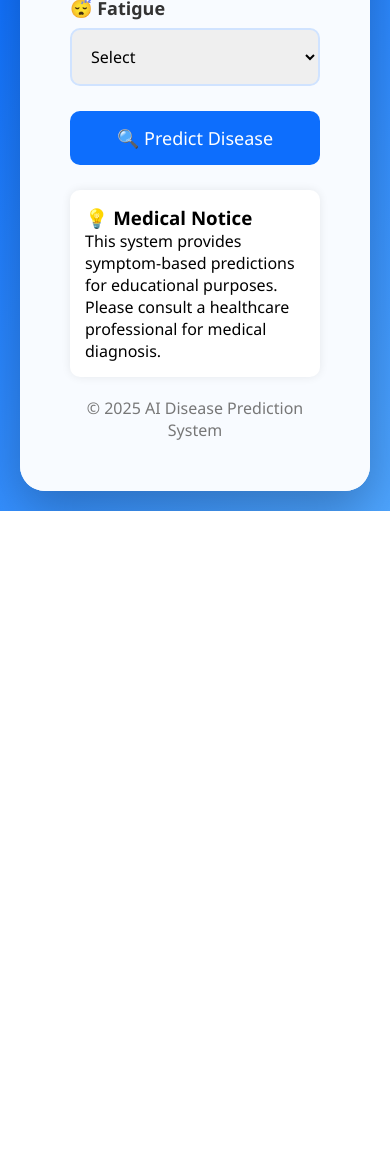
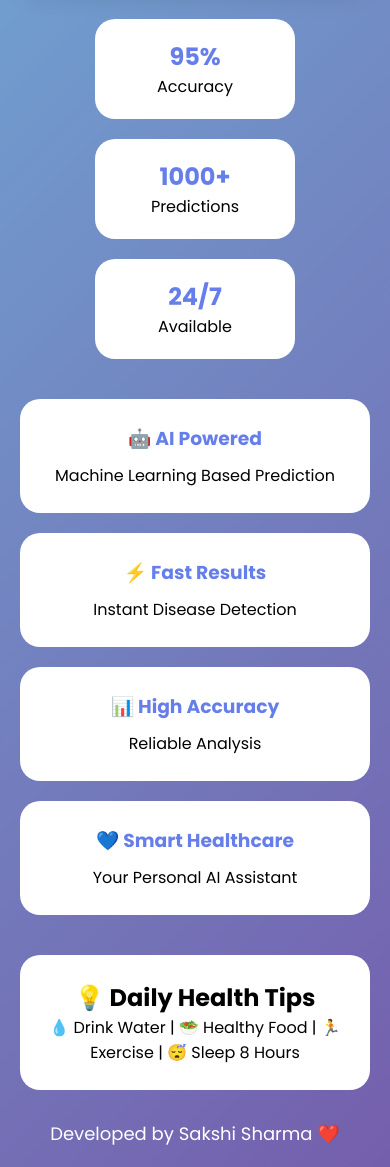
Before and after one commit to sakshisharma1682001/Disease-Prediction-System, a Flask app: page / in a window 390 px wide. Shown: the part 1038-2205 px from the top of the page. Before the commit the page ends 1549 px from the top, so only its background shows below. Run offline with Flask 3, Linux system fonts and the light colour scheme; parts of the project's set-up code (start-up, migrations or seed data) failed here and were passed over.

Commit message:
Updated project

```diff
--- a/app.py
+++ b/app.py
@@ -1,17 +1,20 @@
 from flask import Flask, render_template, request
 import joblib
 
+print("DEBUG: App starting...")
+
 app = Flask(__name__)
+print("DEBUG: Flask app created")
 
 model = joblib.load("model/disease_model.pkl")
 
 @app.route("/", methods=["GET", "POST"])
 def home():
-
+    print(f"DEBUG: Route hit with method = {request.method}")
     prediction = ""
 
     if request.method == "POST":
-
+        print("DEBUG: POST request received!")
         fever = int(request.form["fever"])
         cough = int(request.form["cough"])
         headache = int(request.form["headache"])
@@ -20,8 +23,10 @@ def home():
         result = model.predict([[fever, cough, headache, fatigue]])
 
         prediction = result[0]
+        print(f"DEBUG: Prediction = {prediction}")
 
     return render_template("index.html", prediction=prediction)
 
+
 if __name__ == "__main__":
-    app.run(debug=True)
+    app.run(debug=False)
--- a/templates/index.html
+++ b/templates/index.html
@@ -1,10 +1,11 @@
 <!DOCTYPE html>
-
 <html lang="en">
 <head>
 <meta charset="UTF-8">
 <meta name="viewport" content="width=device-width, initial-scale=1.0">
 <title>AI Disease Prediction System</title>
+
+<link href="https://fonts.googleapis.com/css2?family=Poppins:wght@300;400;500;600;700&display=swap" rel="stylesheet">
 
 <style>
 
@@ -12,222 +13,343 @@
     margin:0;
     padding:0;
     box-sizing:border-box;
-    font-family:'Segoe UI',sans-serif;
+    font-family:'Poppins',sans-serif;
 }
 
 body{
     min-height:100vh;
-    background:linear-gradient(135deg,#003b8e,#0d6efd,#4ea5ff);
-    display:flex;
-    justify-content:center;
-    align-items:center;
+    background:linear-gradient(-45deg,#667eea,#764ba2,#6dd5ed,#2193b0);
+    background-size:400% 400%;
+    animation:gradientBG 10s ease infinite;
     padding:20px;
 }
 
-.container{
-    width:1200px;
-    min-height:700px;
-    background:white;
-    border-radius:25px;
-    overflow:hidden;
-    box-shadow:0 20px 50px rgba(0,0,0,0.25);
-    display:flex;
+@keyframes gradientBG{
+    0%{background-position:0% 50%;}
+    50%{background-position:100% 50%;}
+    100%{background-position:0% 50%;}
 }
 
-.left{
-    width:45%;
-    background:linear-gradient(180deg,#0d6efd,#0056d6);
+.container{
+    max-width:1200px;
+    margin:auto;
+}
+
+.header{
+    text-align:center;
+    color:white;
+    margin-bottom:30px;
+}
+
+.header h1{
+    font-size:48px;
+    margin-bottom:10px;
+}
+
+.header p{
+    font-size:18px;
+}
+
+.heart{
+    text-align:center;
+    font-size:60px;
+    animation:beat 1s infinite;
+}
+
+@keyframes beat{
+    0%{transform:scale(1);}
+    50%{transform:scale(1.2);}
+    100%{transform:scale(1);}
+}
+
+.main{
+    display:flex;
+    align-items:center;
+    justify-content:center;
+    gap:40px;
+    flex-wrap:wrap;
+}
+
+.doctor{
+    flex:1;
+    text-align:center;
+}
+
+.doctor img{
+    width:280px;
+    animation:float 3s ease-in-out infinite;
+}
+
+@keyframes float{
+    0%{transform:translateY(0);}
+    50%{transform:translateY(-15px);}
+    100%{transform:translateY(0);}
+}
+
+.form-box{
+    flex:1;
+    background:rgba(255,255,255,0.15);
+    backdrop-filter:blur(15px);
+    padding:30px;
+    border-radius:25px;
+    box-shadow:0 10px 30px rgba(0,0,0,0.2);
+}
+
+.form-box h2{
     color:white;
     text-align:center;
-    padding:40px;
-}
-
-.left img{
-    width:380px;
-    margin-top:40px;
-}
-
-.left h1{
-    font-size:42px;
-    margin-top:20px;
-}
-
-.left p{
-    font-size:20px;
-    margin-top:15px;
-}
-
-.right{
-    width:55%;
-    padding:50px;
-    background:#f8fbff;
-}
-
-.right h2{
-    text-align:center;
-    color:#0d6efd;
-    margin-bottom:30px;
-    font-size:35px;
+    margin-bottom:20px;
 }
 
 label{
-    font-size:18px;
+    display:block;
+    color:white;
+    margin-top:15px;
+    margin-bottom:5px;
     font-weight:600;
-    color:#333;
-    display:block;
-    margin-top:18px;
-    margin-bottom:8px;
 }
 
 select{
     width:100%;
-    padding:15px;
-    border:2px solid #d0e3ff;
+    padding:12px;
+    border:none;
     border-radius:10px;
-    font-size:16px;
 }
 
 button{
     width:100%;
-    margin-top:25px;
     padding:15px;
-    background:#0d6efd;
+    margin-top:20px;
+    border:none;
+    border-radius:50px;
+    background:#00c853;
     color:white;
-    border:none;
-    border-radius:10px;
     font-size:18px;
+    font-weight:bold;
     cursor:pointer;
     transition:0.3s;
 }
 
 button:hover{
-    background:#0056d6;
+    transform:scale(1.05);
 }
 
 .result{
-    margin-top:25px;
-    padding:18px;
-    background:#e7f7ec;
-    border-left:6px solid green;
-    border-radius:10px;
-    font-size:22px;
+    margin-top:20px;
+    background:white;
+    color:#28a745;
+    padding:15px;
+    border-radius:15px;
     text-align:center;
     font-weight:bold;
 }
 
-.info-card{
-    margin-top:25px;
+.stats{
+    display:flex;
+    justify-content:center;
+    gap:20px;
+    flex-wrap:wrap;
+    margin-top:40px;
+}
+
+.stat-box{
     background:white;
-    padding:15px;
-    border-radius:10px;
-    box-shadow:0 0 10px rgba(0,0,0,0.08);
+    padding:20px;
+    width:200px;
+    border-radius:20px;
+    text-align:center;
+}
+
+.stat-box h2{
+    color:#667eea;
+}
+
+.features{
+    display:grid;
+    grid-template-columns:repeat(auto-fit,minmax(220px,1fr));
+    gap:20px;
+    margin-top:40px;
+}
+
+.card{
+    background:white;
+    padding:25px;
+    border-radius:20px;
+    text-align:center;
+    transition:0.3s;
+}
+
+.card:hover{
+    transform:translateY(-10px);
+}
+
+.card h3{
+    color:#667eea;
+    margin-bottom:10px;
+}
+
+.tips{
+    margin-top:40px;
+    background:white;
+    padding:25px;
+    border-radius:20px;
+    text-align:center;
 }
 
 .footer{
     text-align:center;
-    margin-top:20px;
-    color:#777;
+    margin-top:30px;
+    color:white;
+    font-size:18px;
 }
 
-@media(max-width:900px){
-
-.container{
-    flex-direction:column;
+.chat-btn{
+    position:fixed;
+    right:20px;
+    bottom:20px;
+    width:60px;
+    height:60px;
+    border-radius:50%;
+    background:#00c853;
+    color:white;
+    display:flex;
+    justify-content:center;
+    align-items:center;
+    font-size:30px;
+    cursor:pointer;
+    box-shadow:0 5px 15px rgba(0,0,0,0.3);
 }
 
-.left,
-.right{
-    width:100%;
+@media(max-width:768px){
+    .header h1{
+        font-size:35px;
     }
 
-.left img{
-    width:250px;
+    .doctor img{
+        width:200px;
     }
-
 }
 
 </style>
-
 </head>
 
 <body>
 
 <div class="container">
 
-<div class="left">
+<div class="heart">❤️</div>
 
-<h1>🏥 Disease Prediction</h1>
-
-<p>
-AI Powered Healthcare System
-</p>
-
-<img src="https://cdn-icons-png.flaticon.com/512/387/387561.png">
-
+<div class="header">
+    <h1>🩺 AI Disease Prediction System</h1>
+    <p>Your Smart Healthcare Assistant</p>
 </div>
 
-<div class="right">
+<div class="main">
 
-<h2>🔬 Symptom Analysis</h2>
+    <div class="doctor">
+        <img src="https://cdn-icons-png.flaticon.com/512/387/387561.png" alt="Doctor">
+    </div>
+
+    <div class="form-box">
+
+        <h2>Enter Symptoms</h2>
 
         <form method="POST">
 
-<label>🤒 Fever</label> <select name="fever" required>
-
-<option value="">Select</option>
+            <label>🔥 Fever</label>
+            <select name="fever">
+                <option value="0">No</option>
                 <option value="1">Yes</option>
-<option value="0">No</option>
             </select>
 
-<label>😷 Cough</label> <select name="cough" required>
-
-<option value="">Select</option>
+            <label>😷 Cough</label>
+            <select name="cough">
+                <option value="0">No</option>
                 <option value="1">Yes</option>
-<option value="0">No</option>
             </select>
 
-<label>🤕 Headache</label> <select name="headache" required>
-
-<option value="">Select</option>
+            <label>🤕 Headache</label>
+            <select name="headache">
+                <option value="0">No</option>
                 <option value="1">Yes</option>
-<option value="0">No</option>
             </select>
 
-<label>😴 Fatigue</label> <select name="fatigue" required>
-
-<option value="">Select</option>
+            <label>😴 Fatigue</label>
+            <select name="fatigue">
+                <option value="0">No</option>
                 <option value="1">Yes</option>
-<option value="0">No</option>
             </select>
 
-<button type="submit">
-🔍 Predict Disease
-</button>
+            <button type="submit">🔍 Predict Disease</button>
 
         </form>
 
-{% if prediction %}
-
+        <!-- DEBUG: prediction value = [{{ prediction }}] -->
+        {% if prediction != "" %}
             <div class="result">
-    Predicted Disease: {{ prediction }}
+                Prediction Result: {{ prediction }}
             </div>
         {% endif %}
-
-<div class="info-card">
-    <h3>💡 Medical Notice</h3>
-    <p>
-        This system provides symptom-based predictions for educational purposes.
-        Please consult a healthcare professional for medical diagnosis.
-    </p>
-</div>
-
-<div class="footer">
-    © 2025 AI Disease Prediction System
-</div>
 
     </div>
 
 </div>
 
+<div class="stats">
+    <div class="stat-box">
+        <h2>95%</h2>
+        <p>Accuracy</p>
+    </div>
+
+    <div class="stat-box">
+        <h2>1000+</h2>
+        <p>Predictions</p>
+    </div>
+
+    <div class="stat-box">
+        <h2>24/7</h2>
+        <p>Available</p>
+    </div>
+</div>
+
+<div class="features">
+
+    <div class="card">
+        <h3>🤖 AI Powered</h3>
+        <p>Machine Learning Based Prediction</p>
+    </div>
+
+    <div class="card">
+        <h3>⚡ Fast Results</h3>
+        <p>Instant Disease Detection</p>
+    </div>
+
+    <div class="card">
+        <h3>📊 High Accuracy</h3>
+        <p>Reliable Analysis</p>
+    </div>
+
+    <div class="card">
+        <h3>💙 Smart Healthcare</h3>
+        <p>Your Personal AI Assistant</p>
+    </div>
+
+</div>
+
+<div class="tips">
+    <h2>💡 Daily Health Tips</h2>
+    <p>💧 Drink Water | 🥗 Healthy Food | 🏃 Exercise | 😴 Sleep 8 Hours</p>
+</div>
+
+<div class="footer">
+    Developed by Sakshi Sharma ❤️
+</div>
+
+</div>
+
+<div class="chat-btn" onclick="alert('👨‍⚕️ Hello! Please enter symptoms and click Predict Disease.')">
+💬
+</div>
+
 </body>
 </html>
```
Also changed, not shown: 1 other file. Lines whose indentation alone changed are shown as unchanged.
